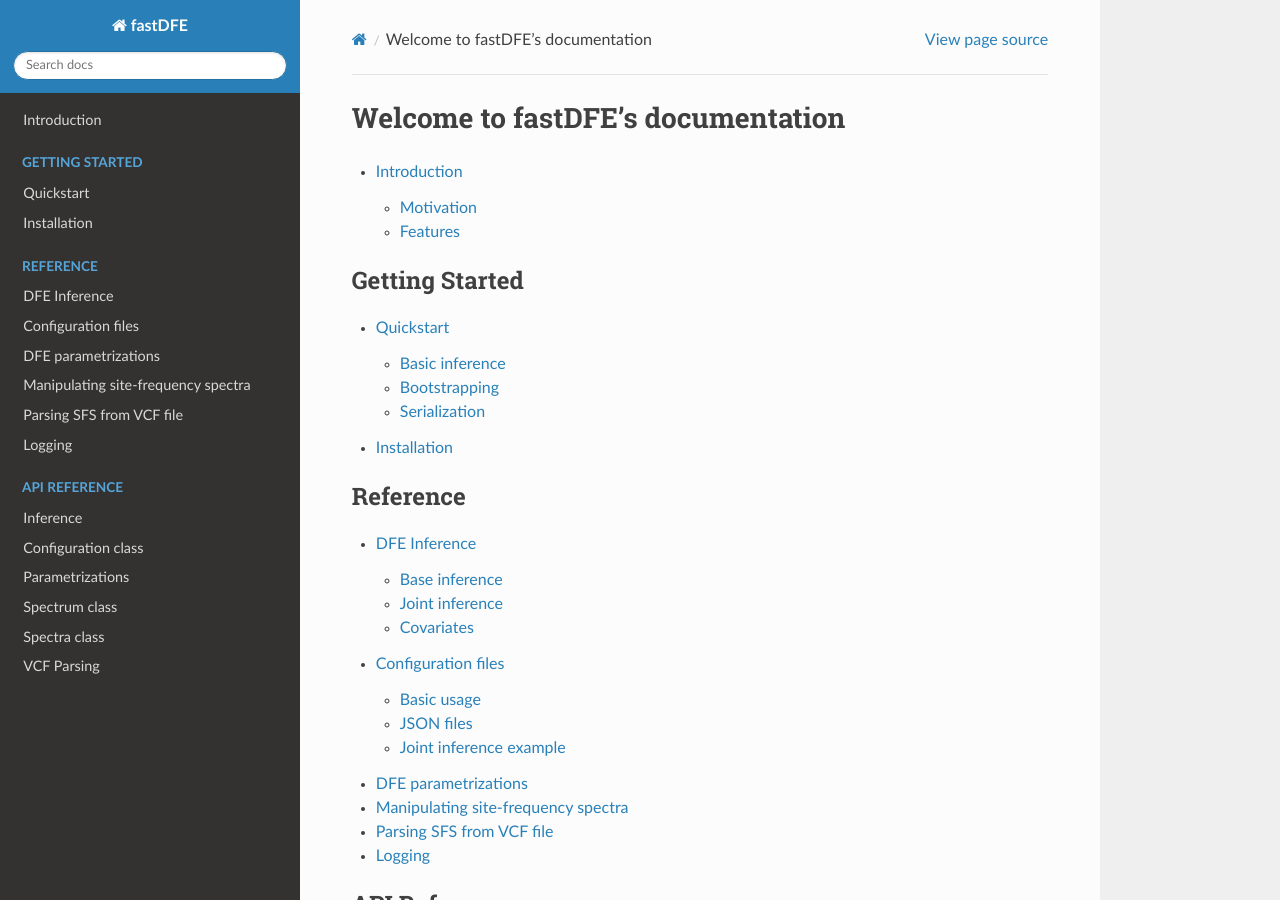
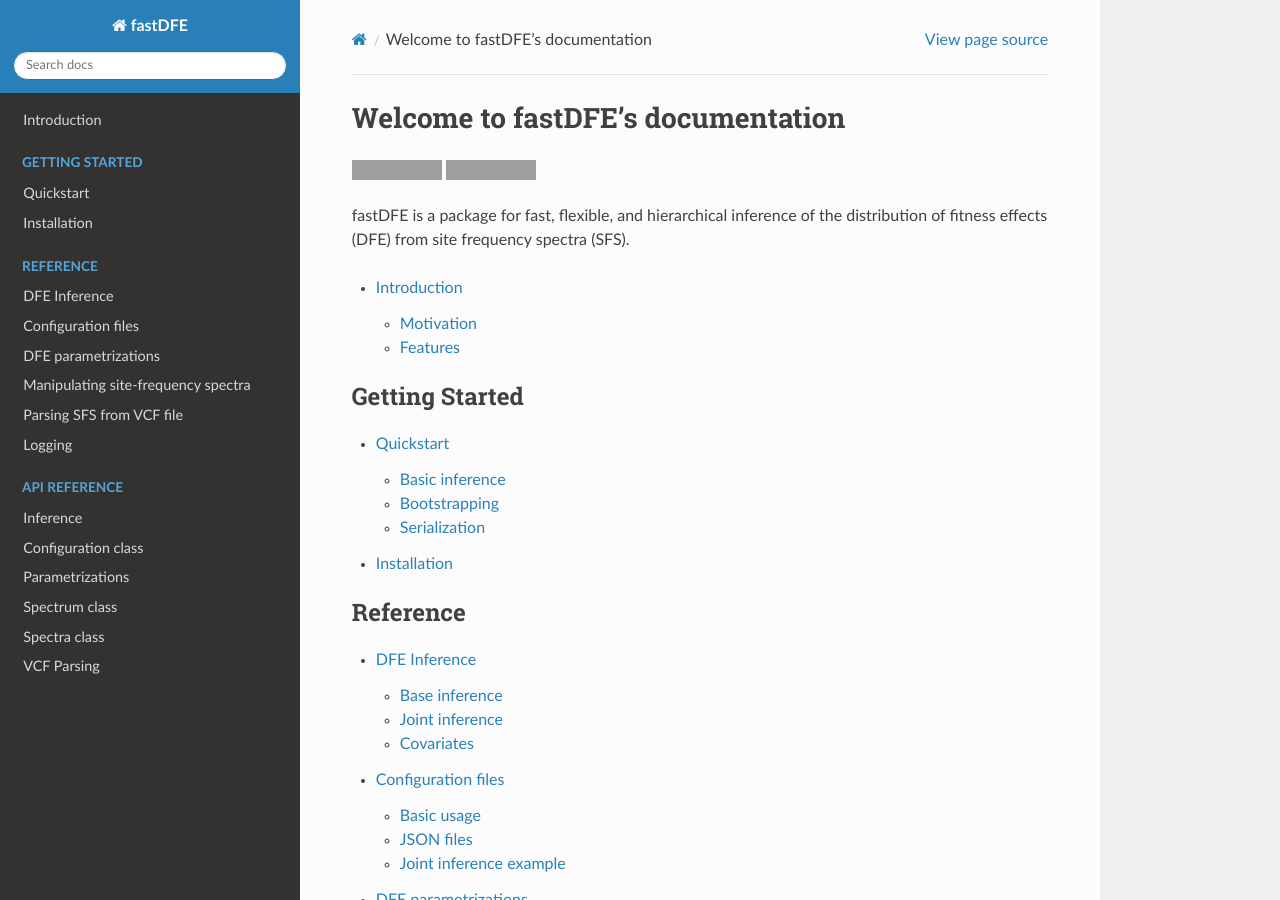
Before and after one commit to Sendrowski/fastDFE, a Sphinx documentation site: the page built from docs/index.rst, in a window 1280 px wide and 900 px high. Built offline with Sphinx 7.4.7 and the Read the Docs theme 2.0.0, drawn with Linux system fonts in a browser that asks for light colours; grey boxes are pictures that could not be loaded.

Commit message:
Updating docs.

```diff
--- a/docs/index.rst
+++ b/docs/index.rst
@@ -1,5 +1,14 @@
 Welcome to fastDFE's documentation
 ===================================
+
+.. image:: https://github.com/Sendrowski/fastDFE/actions/workflows/python-app.yml/badge.svg?branch=master
+    :target: https://github.com/Sendrowski/fastDFE/actions/workflows/python-app.yml
+    :alt: Build Status
+.. image:: https://readthedocs.org/projects/fastdfe/badge/?version=latest
+    :target: https://fastdfe.readthedocs.io/en/latest/?badge=latest
+    :alt: Documentation Status
+
+fastDFE is a package for fast, flexible, and hierarchical inference of the distribution of fitness effects (DFE) from site frequency spectra (SFS).
 
 .. toctree::
    :maxdepth: 2
```
Also changed, not shown: README.md (+1 -0 lines), 9 other files.
